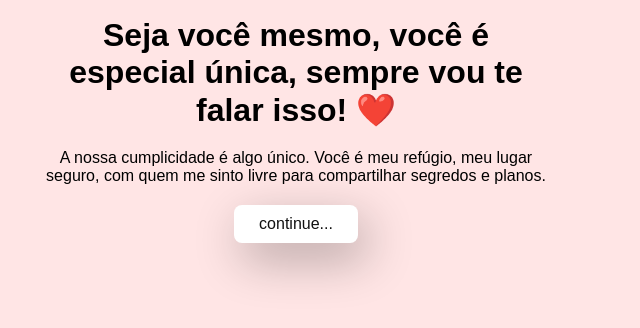
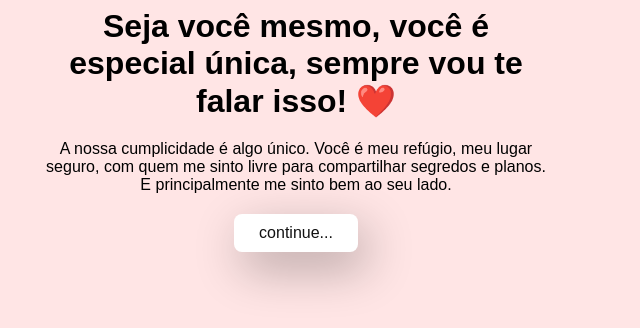
Before and after one commit to felipetaua/secreto, a plain HTML site: page yes.html in a window 1280 px wide. Shown: the part 450-778 px from the top of the page, without its empty margins (344-984 px from the left). Drawn offline with Linux system fonts and the light colour scheme; a script that the page names is missing.

Commit message:
Update yes.html

```diff
--- a/yes.html
+++ b/yes.html
@@ -29,7 +29,7 @@
       ></script>
       <h1>Seja você mesmo, você é especial única, sempre vou te falar isso! ❤️</h1>
       <p>
-        A nossa cumplicidade é algo único. Você é meu refúgio, meu lugar seguro, com quem me sinto livre para compartilhar segredos e planos.
+        A nossa cumplicidade é algo único. Você é meu refúgio, meu lugar seguro, com quem me sinto livre para compartilhar segredos e planos. E principalmente me sinto bem ao seu lado.
       </p>
       <div class="btn">
         <a href="no1.html">continue...</a>
```
